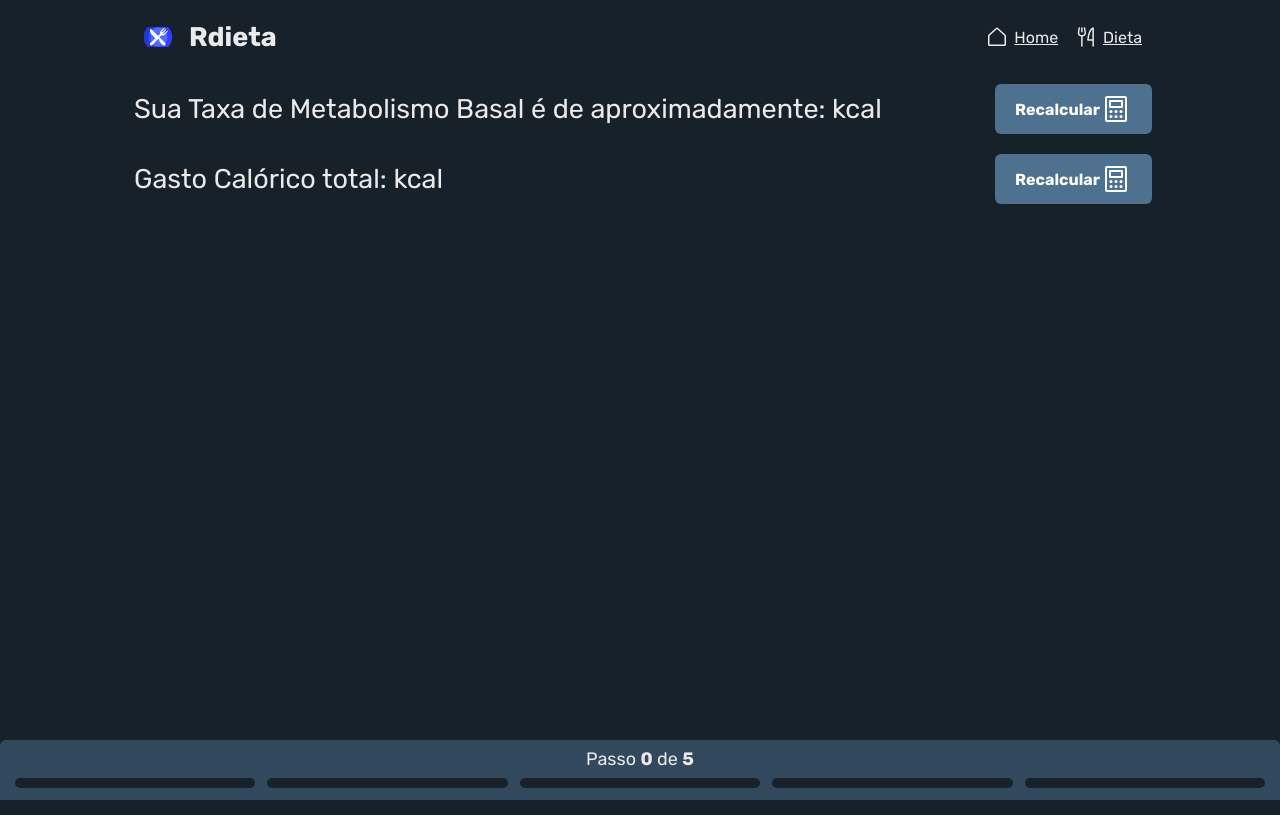
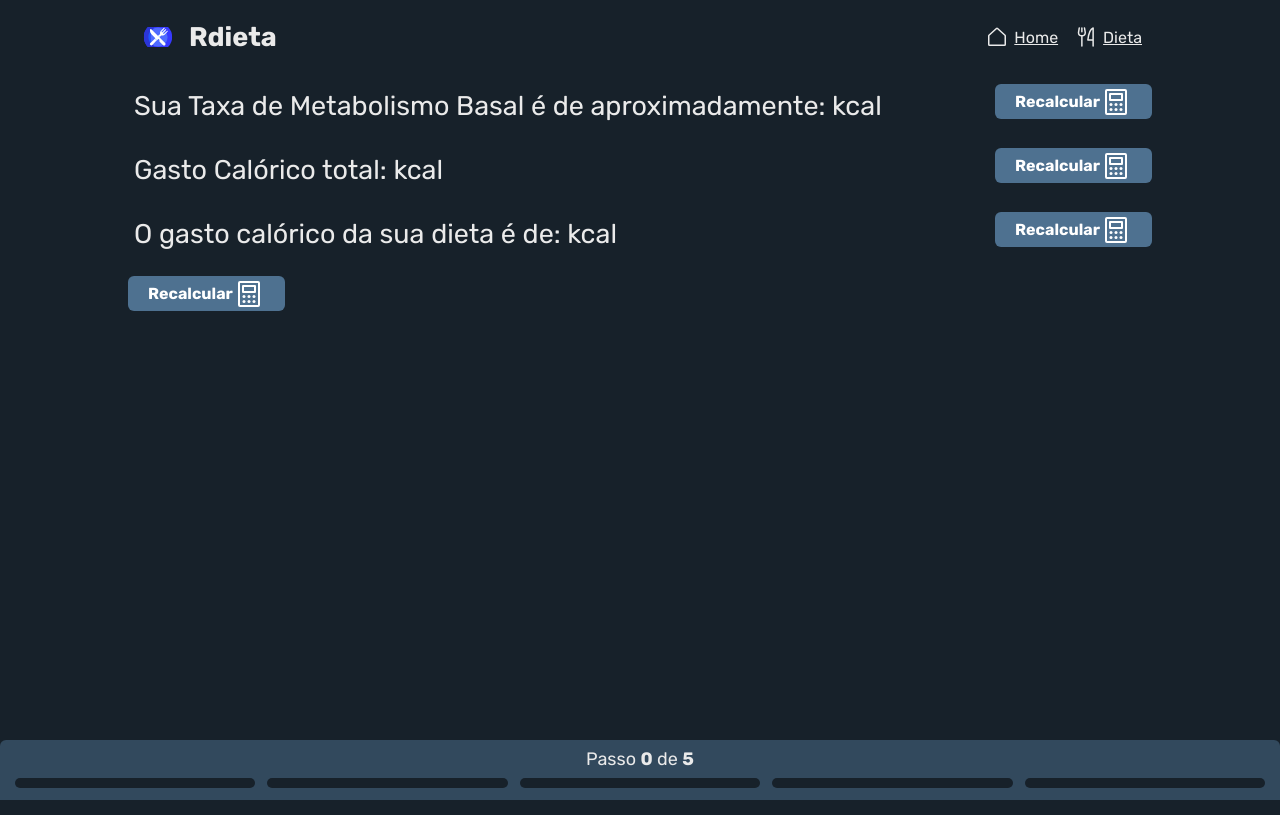
Before and after one commit to RenanArantes/rdieta, a Next.js app: page / in a window 1280 px wide. Built offline with nearby package versions, Linux system fonts and the light colour scheme.

Commit message:
move diet forms to home page

```diff
--- a/pages/index.tsx
+++ b/pages/index.tsx
@@ -4,25 +4,33 @@ import { BMRForm } from '../components/forms/BMRForm'
 import { TotalKcalForm } from '../components/forms/TotalKcalForm'
 import { StepContext } from '../contexts/Step'
 import { BottomMultiStep } from '../components/BottomMultiStep'
-import {
-  DataContainer,
-  FormContainer,
-  HomeAccordion,
-  HomeContainer,
-} from '../styles/pages'
+import { DataContainer, FormContainer, HomeContainer } from '../styles/pages'
 import { Title } from '../components/Title'
 import { Calculator } from 'phosphor-react'
 import { Button } from '../components/Button'
 import { Accordion } from '../components/Accordion'
+import { DietContext } from '../contexts/Diet'
+import { DietForm } from '../components/forms/DietForm'
+import { List } from '../components/List'
+import { NutritionalStrategyForm } from '../components/forms/NutritionalStrategyForm'
+import { Subtitle } from '../components/Subtitle'
 
 export default function Home() {
   const {
     personData: { bmr, totalCaloricSpending },
   } = useContext(PersonContext)
   const { step, currentStep } = useContext(StepContext)
+  const { dietData } = useContext(DietContext)
+
+  console.log(dietData)
+
+  const { dietType, metaKcal } = dietData
 
   const [bmrAccordion, setBmrAccordion] = useState(false)
   const [totalKcalAccordion, setTotalKcalAccordion] = useState(false)
+  const [dietTypeAccordion, setDietTypeAccordion] = useState(false)
+  const [nutritionalStrategyAccordion, setNutritionalStrategyAccordion] =
+    useState(false)
 
   return (
     <HomeContainer>
@@ -55,6 +63,52 @@ export default function Home() {
           <TotalKcalForm />
         </Accordion>
       </FormContainer>
+      <FormContainer>
+        <DataContainer>
+          <Title>
+            O gasto calórico da sua dieta é de:{' '}
+            <strong>{dietType?.dietKcal}</strong> kcal
+          </Title>
+          <Button onClick={() => setDietTypeAccordion(!dietTypeAccordion)}>
+            Recalcular
+            <Calculator size={32} />
+          </Button>
+        </DataContainer>
+        <Accordion isDisplayed={dietTypeAccordion}>
+          <DietForm />
+        </Accordion>
+      </FormContainer>
+      <FormContainer>
+        <DataContainer>
+          {metaKcal && (
+            <div>
+              <Title>Sua meta de macros nutrientes</Title>
+              <List>
+                <li>
+                  Carboidrato: <strong>{metaKcal.cho}</strong>g
+                </li>
+                <li>
+                  Proteína: <strong>{metaKcal.ptn}</strong>g
+                </li>
+                <li>
+                  Gordura: <strong>{metaKcal.lip}</strong>g
+                </li>
+              </List>
+            </div>
+          )}
+          <Button
+            onClick={() =>
+              setNutritionalStrategyAccordion(!nutritionalStrategyAccordion)
+            }
+          >
+            Recalcular
+            <Calculator size={32} />
+          </Button>
+        </DataContainer>
+        <Accordion isDisplayed={nutritionalStrategyAccordion}>
+          <NutritionalStrategyForm />
+        </Accordion>
+      </FormContainer>
       <BottomMultiStep step={step} currentStep={currentStep} />
     </HomeContainer>
   )
--- a/styles/pages/index.ts
+++ b/styles/pages/index.ts
@@ -11,7 +11,11 @@ export const DataContainer = styled.div`
   display: flex;
   justify-content: space-between;
 
-  align-items: center;
+  //align-items: center;
+
+  button {
+    height: 35px;
+  }
 
   @media (max-width: 550px) {
     display: flex;
```
Also changed, not shown: pages/diet.tsx (+0 -62 lines).
